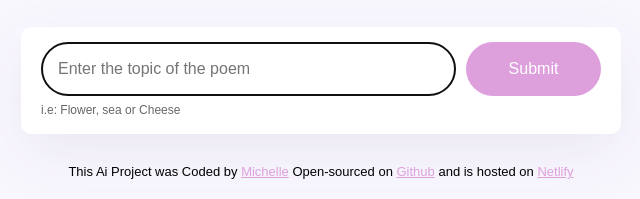
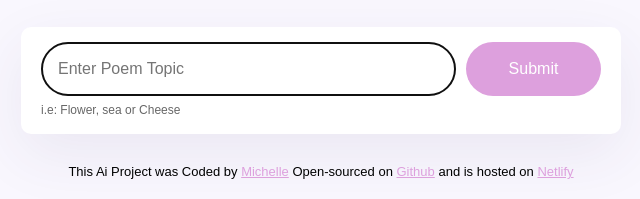
Before and after one commit to Rue-chelle/Poem-generator, a plain HTML site: page index.html in a window 1280 px wide. Shown: the part 165-364 px from the top of the page, 319-959 px from the left. Drawn offline with nearby package versions, Linux system fonts and the light colour scheme.

Commit message:
Update index.html

```diff
--- a/index.html
+++ b/index.html
@@ -17,7 +17,7 @@
 <main>
     <div class="form-container">
         <form id="poem-generator-form">
-        <input type="text" placeholder="Enter the topic of the poem"
+        <input type="text" placeholder="Enter Poem Topic"
         autofocus
         required
         autocomplete="off"
```
